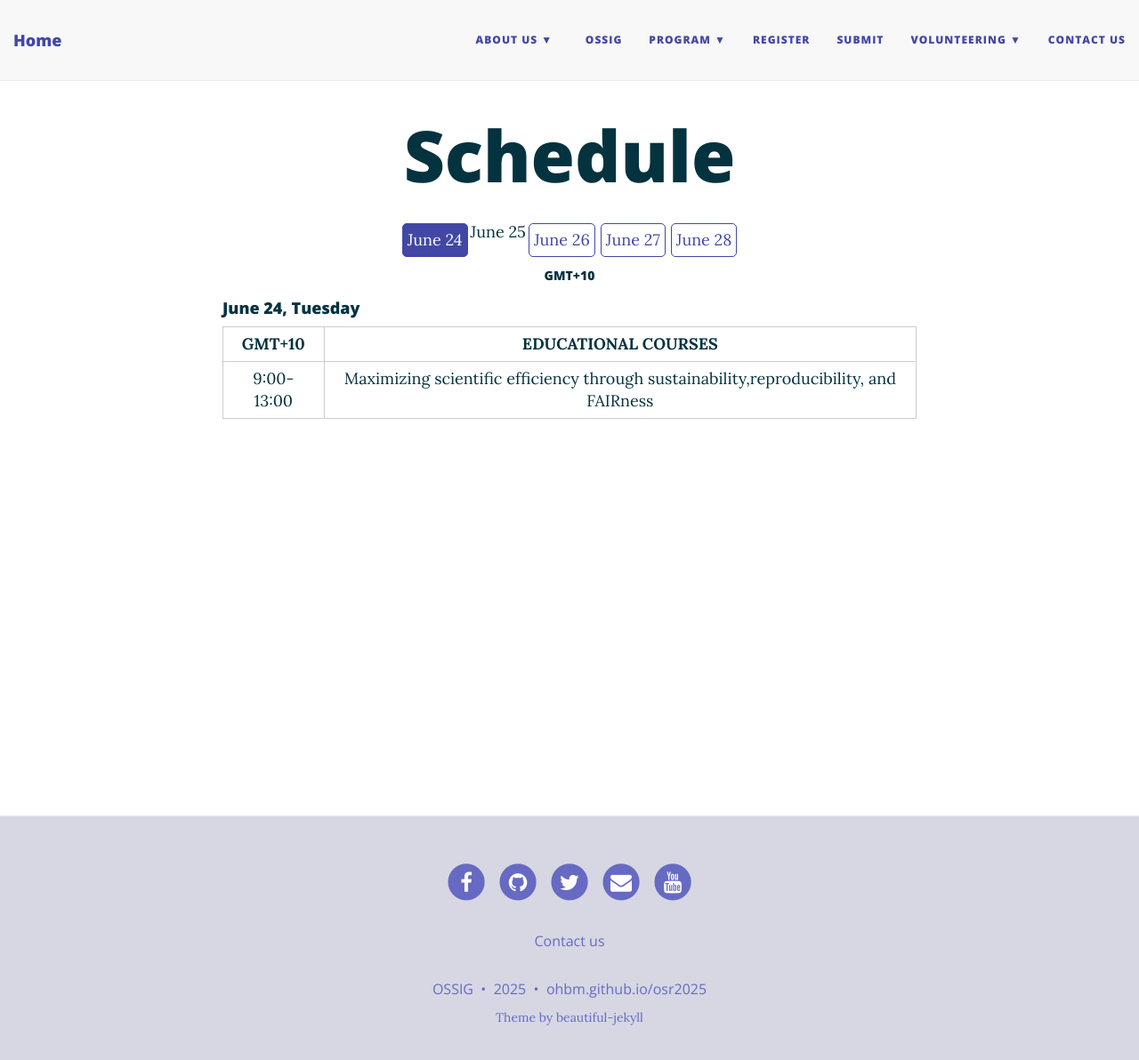
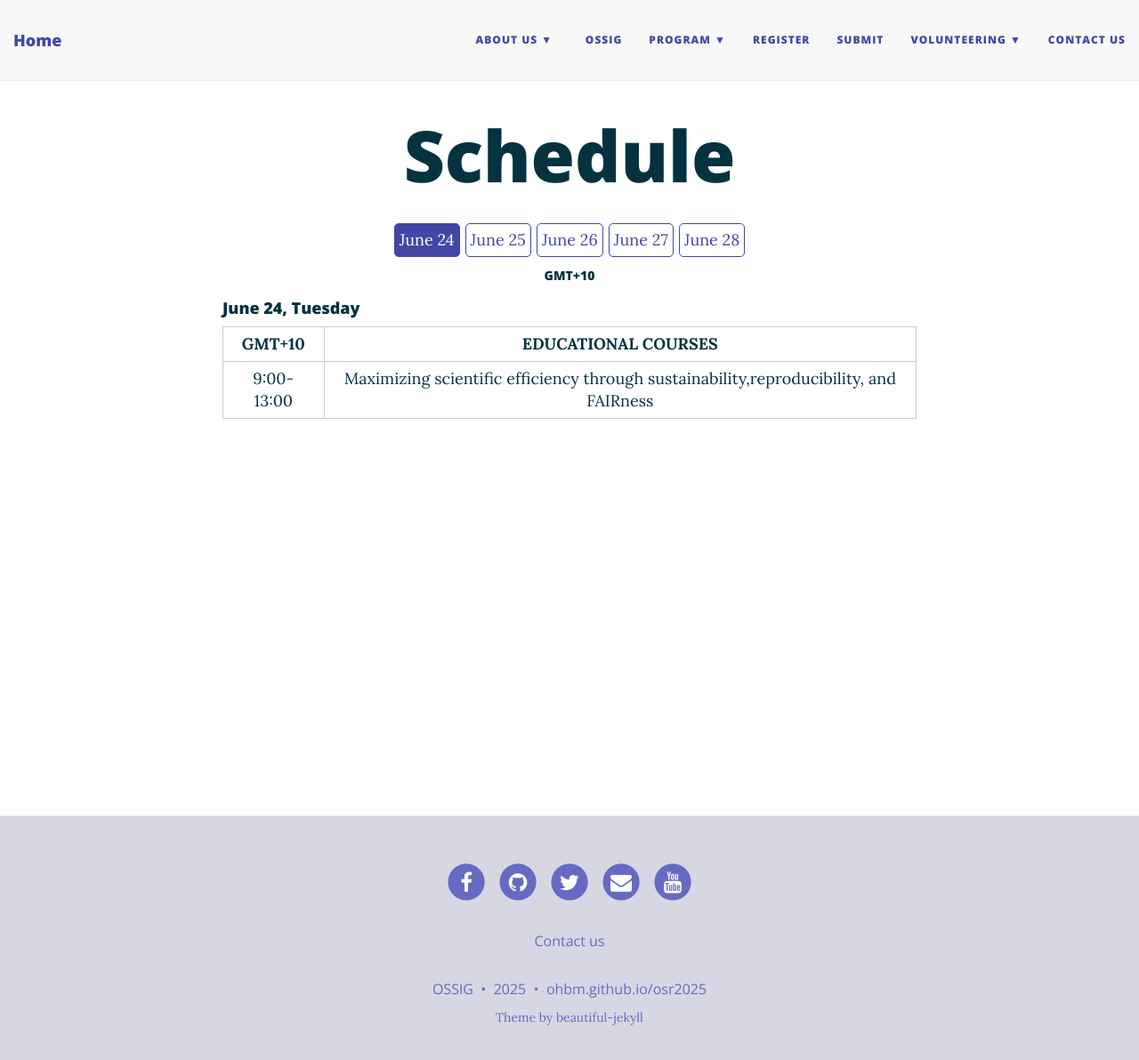
Before and after one commit to ohbm/osr2025, a Jekyll site: the page built from schedule.md, in a window 1280 px wide and 1205 px high. Shown: the top 1192 px of the window at 89% size. Built offline with Jekyll 4.4.1, drawn with Linux system fonts in a browser that asks for light colours; nearby versions of some CDN libraries.

Commit message:
Fix 6-25 box

```diff
--- a/schedule.md
+++ b/schedule.md
@@ -5,7 +5,7 @@
 
 <div class="schedule-days">
   <div id="day-06-24" class="schedule-day active" onclick="showScheduleForDay('06-24')">June 24</div>
-  <div id="day-06-25" class="schedule-daye" onclick="showScheduleForDay('06-25')">June 25</div>
+  <div id="day-06-25" class="schedule-day" onclick="showScheduleForDay('06-25')">June 25</div>
   <div id="day-06-26" class="schedule-day" onclick="showScheduleForDay('06-26')">June 26</div>
   <div id="day-06-27" class="schedule-day" onclick="showScheduleForDay('06-27')">June 27</div>
   <div id="day-06-28" class="schedule-day" onclick="showScheduleForDay('06-28')">June 28</div>
```
